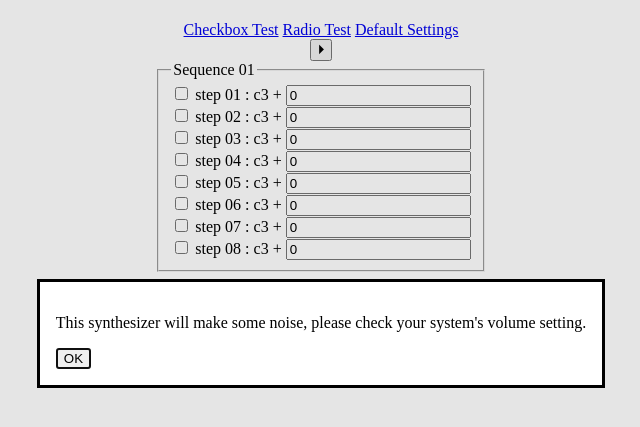
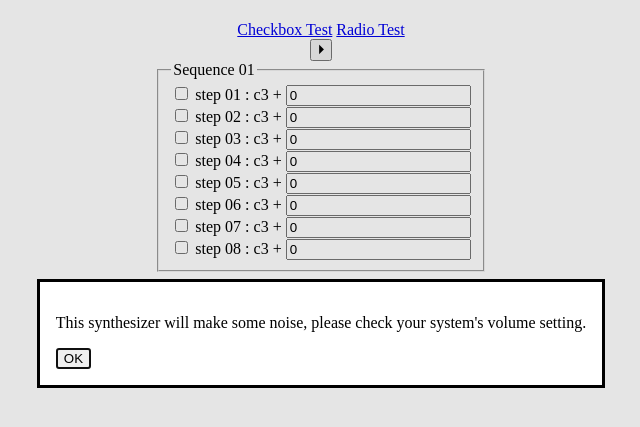
Before and after one commit to p-mcmahon-rmit/sequencer-prototype, a website: page index.html in a window 1280 px wide. Shown: the part 67-494 px from the top of the page, without its empty margins (319-959 px from the left). Drawn offline with nearby package versions, Linux system fonts and the light colour scheme.

Commit message:
remove default

```diff
--- a/index.html
+++ b/index.html
@@ -20,7 +20,7 @@
   <nav>
     <a href="./checkboxTest.html" target="_blank">Checkbox Test</a>
     <a href="./radioTest.html" target="_blank">Radio Test</a>
-    <a href="./defaults.html" target="_blank">Default Settings</a>
+    <!-- <a href="./defaults.html" target="_blank">Default Settings</a> -->
   </nav>
 
   <button id="transport-toggle">⏵</button>
```
